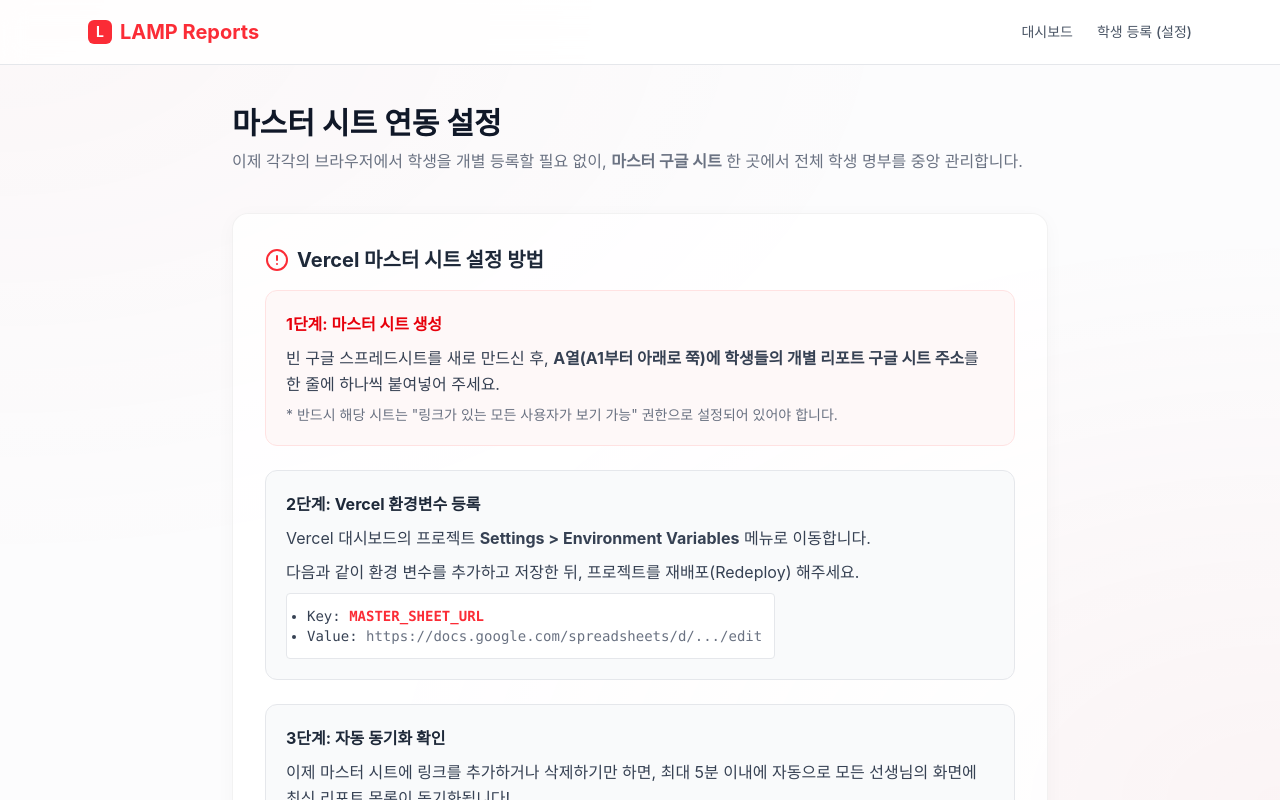
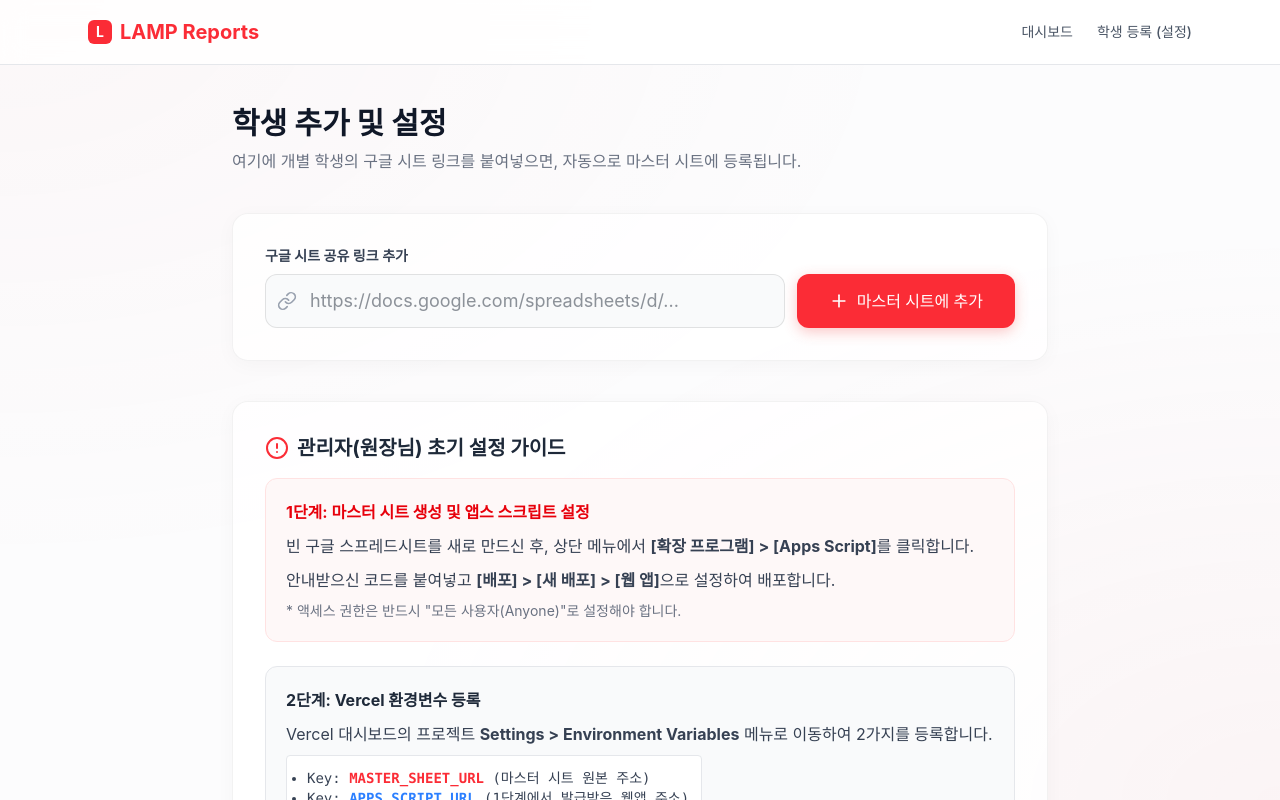
Before and after one commit to okleesv-crypto/lamp, a Next.js app: page /settings in a window 1280 px wide. Shown: the top 800 px of the page. Built offline with nearby package versions, Linux system fonts and the light colour scheme.

Commit message:
Add files via upload

```diff
--- a/app/settings/page.js
+++ b/app/settings/page.js
@@ -1,48 +1,100 @@
 'use client';
 import { useState, useEffect } from 'react';
-import { Link as LinkIcon, AlertCircle, CheckCircle, ExternalLink } from 'lucide-react';
+import { Link as LinkIcon, AlertCircle, CheckCircle, ExternalLink, Plus, Loader2 } from 'lucide-react';
+import { addLinkToMasterSheetAction } from '@/lib/actions';
 
 export default function SettingsPage() {
   const [hasMasterUrl, setHasMasterUrl] = useState(false);
+  const [url, setUrl] = useState('');
+  const [isAdding, setIsAdding] = useState(false);
+  const [message, setMessage] = useState('');
 
   useEffect(() => {
-    // 마스터 시트 설정 여부를 확인하는 간단한 API 호출 (또는 대시보드에서 전달받은 상태 사용 가능)
-    // 지금은 UI만 표시
     setHasMasterUrl(true);
   }, []);
 
+  const handleAdd = async (e) => {
+    e.preventDefault();
+    if (!url) return alert('구글 시트 링크를 입력해주세요.');
+
+    setIsAdding(true);
+    setMessage('');
+
+    const result = await addLinkToMasterSheetAction(url);
+
+    if (result.success) {
+      setMessage('✅ 마스터 시트에 성공적으로 추가되었습니다! (대시보드 반영까지 최대 5분 소요)');
+      setUrl('');
+    } else {
+      setMessage(`❌ 실패: ${result.message}`);
+    }
+
+    setIsAdding(false);
+  };
+
   return (
     <main className="max-w-4xl mx-auto p-6 md:p-10 animate-fade-in">
-      <h1 className="text-3xl font-bold text-gray-900 mb-2">마스터 시트 연동 설정</h1>
+      <h1 className="text-3xl font-bold text-gray-900 mb-2">학생 추가 및 설정</h1>
       <p className="text-gray-500 mb-10">
-        이제 각각의 브라우저에서 학생을 개별 등록할 필요 없이, <strong>마스터 구글 시트</strong> 한 곳에서 전체 학생 명부를 중앙 관리합니다.
+        여기에 개별 학생의 구글 시트 링크를 붙여넣으면, 자동으로 마스터 시트에 등록됩니다.
       </p>
+
+      {/* 새 링크 추가 폼 */}
+      <form onSubmit={handleAdd} className="glass-card p-8 mb-10 border border-gray-100 shadow-sm relative overflow-hidden">
+        {isAdding && (
+          <div className="absolute inset-0 bg-white/60 backdrop-blur-sm z-10 flex flex-col items-center justify-center">
+            <Loader2 className="w-8 h-8 text-red-500 animate-spin mb-2" />
+            <p className="text-gray-700 font-medium">마스터 시트에 저장하는 중...</p>
+          </div>
+        )}
+
+        <div>
+          <label className="block text-sm font-semibold text-gray-700 mb-2">구글 시트 공유 링크 추가</label>
+          <div className="relative flex flex-col md:flex-row gap-3">
+            <div className="relative flex-1">
+              <LinkIcon className="absolute left-3 top-1/2 -translate-y-1/2 text-gray-400 w-5 h-5" />
+              <input
+                type="url"
+                className="input-glass py-3 pr-4 pl-11 text-lg"
+                placeholder="https://docs.google.com/spreadsheets/d/..."
+                value={url}
+                onChange={e => setUrl(e.target.value)}
+                required
+              />
+            </div>
+            <button type="submit" className="bg-red-500 hover:bg-red-600 text-white font-medium py-3 px-8 rounded-xl transition-colors shadow-[0_4px_14px_rgba(239,68,68,0.3)] flex items-center justify-center gap-2 whitespace-nowrap">
+              <Plus className="w-5 h-5" /> 마스터 시트에 추가
+            </button>
+          </div>
+          {message && (
+            <p className={`mt-3 text-sm font-medium ${message.includes('✅') ? 'text-green-600' : 'text-red-500'}`}>
+              {message}
+            </p>
+          )}
+        </div>
+      </form>
 
       <div className="glass-card p-8 mb-10 border border-gray-100 shadow-sm">
         <h2 className="text-xl font-bold text-gray-800 mb-4 flex items-center gap-2">
-          <AlertCircle className="w-6 h-6 text-red-500" /> Vercel 마스터 시트 설정 방법
+          <AlertCircle className="w-6 h-6 text-red-500" /> 관리자(원장님) 초기 설정 가이드
         </h2>
 
         <div className="space-y-6 text-gray-700 leading-relaxed">
           <div className="bg-red-50/50 p-5 rounded-xl border border-red-100">
-            <h3 className="font-bold text-red-600 mb-2">1단계: 마스터 시트 생성</h3>
-            <p className="mb-2">빈 구글 스프레드시트를 새로 만드신 후, <strong>A열(A1부터 아래로 쭉)에 학생들의 개별 리포트 구글 시트 주소</strong>를 한 줄에 하나씩 붙여넣어 주세요.</p>
-            <p className="text-sm text-gray-500">* 반드시 해당 시트는 "링크가 있는 모든 사용자가 보기 가능" 권한으로 설정되어 있어야 합니다.</p>
+            <h3 className="font-bold text-red-600 mb-2">1단계: 마스터 시트 생성 및 앱스 스크립트 설정</h3>
+            <p className="mb-2">빈 구글 스프레드시트를 새로 만드신 후, 상단 메뉴에서 <strong>[확장 프로그램] {'>'} [Apps Script]</strong>를 클릭합니다.</p>
+            <p className="mb-2">안내받으신 코드를 붙여넣고 <strong>[배포] {'>'} [새 배포] {'>'} [웹 앱]</strong>으로 설정하여 배포합니다.</p>
+            <p className="text-sm text-gray-500">* 액세스 권한은 반드시 "모든 사용자(Anyone)"로 설정해야 합니다.</p>
           </div>
 
           <div className="bg-gray-50 p-5 rounded-xl border border-gray-200">
             <h3 className="font-bold text-gray-800 mb-2">2단계: Vercel 환경변수 등록</h3>
-            <p className="mb-2">Vercel 대시보드의 프로젝트 <strong>Settings {'>'} Environment Variables</strong> 메뉴로 이동합니다.</p>
-            <p className="mb-2">다음과 같이 환경 변수를 추가하고 저장한 뒤, 프로젝트를 재배포(Redeploy) 해주세요.</p>
-            <ul className="list-disc pl-5 font-mono text-sm bg-white p-3 rounded border border-gray-200 inline-block">
-              <li>Key: <span className="font-bold text-red-500">MASTER_SHEET_URL</span></li>
-              <li>Value: <span className="text-gray-500">https://docs.google.com/spreadsheets/d/.../edit</span></li>
+            <p className="mb-2">Vercel 대시보드의 프로젝트 <strong>Settings {'>'} Environment Variables</strong> 메뉴로 이동하여 2가지를 등록합니다.</p>
+            <ul className="list-disc pl-5 font-mono text-sm bg-white p-3 rounded border border-gray-200 inline-block mb-2">
+              <li>Key: <span className="font-bold text-red-500">MASTER_SHEET_URL</span> (마스터 시트 원본 주소)</li>
+              <li>Key: <span className="font-bold text-blue-500">APPS_SCRIPT_URL</span> (1단계에서 발급받은 웹앱 주소)</li>
             </ul>
-          </div>
-
-          <div className="bg-gray-50 p-5 rounded-xl border border-gray-200">
-            <h3 className="font-bold text-gray-800 mb-2">3단계: 자동 동기화 확인</h3>
-            <p>이제 마스터 시트에 링크를 추가하거나 삭제하기만 하면, 최대 5분 이내에 자동으로 모든 선생님의 화면에 최신 리포트 목록이 동기화됩니다!</p>
+            <p className="text-sm text-gray-500">* 등록 후 반드시 프로젝트를 재배포(Redeploy) 해주세요.</p>
           </div>
         </div>
       </div>
```
Also changed, not shown: lib/actions.js.
